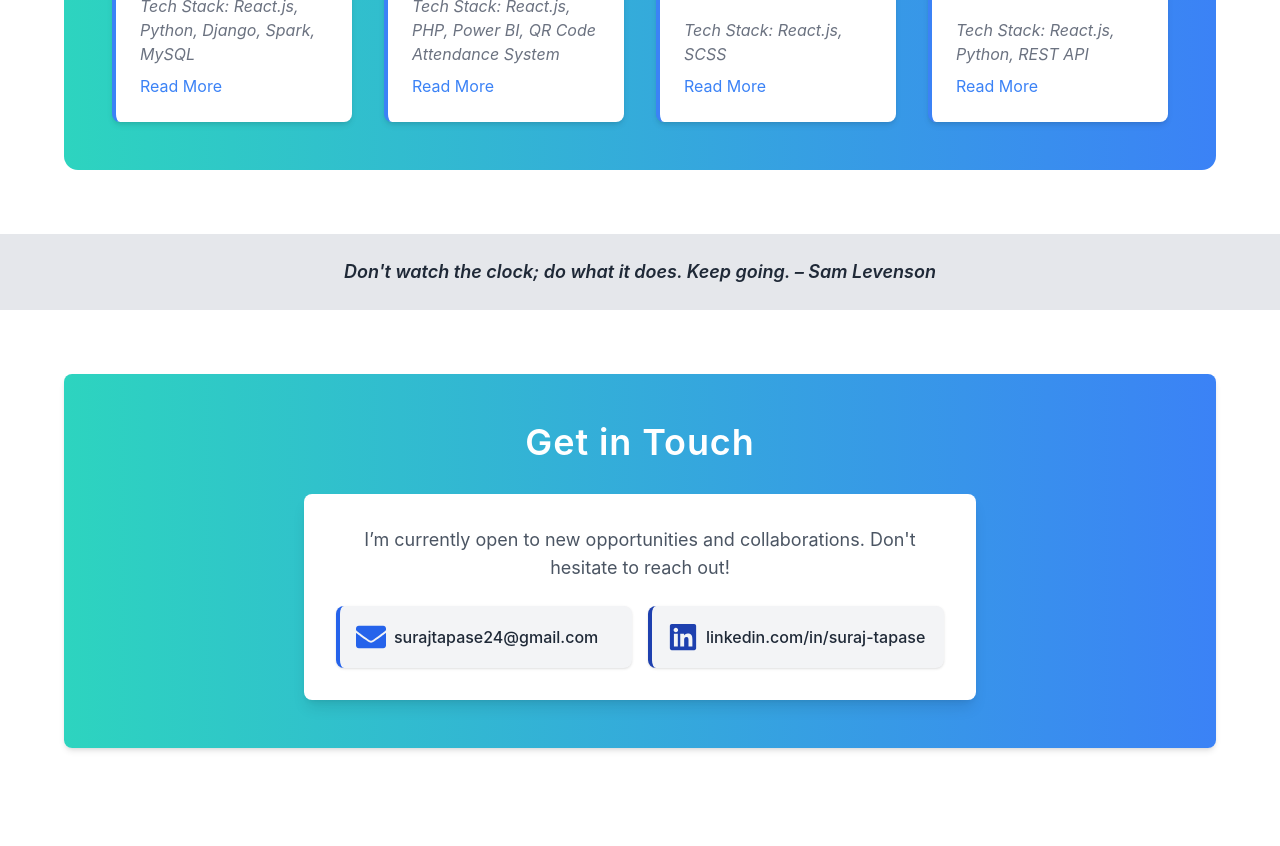
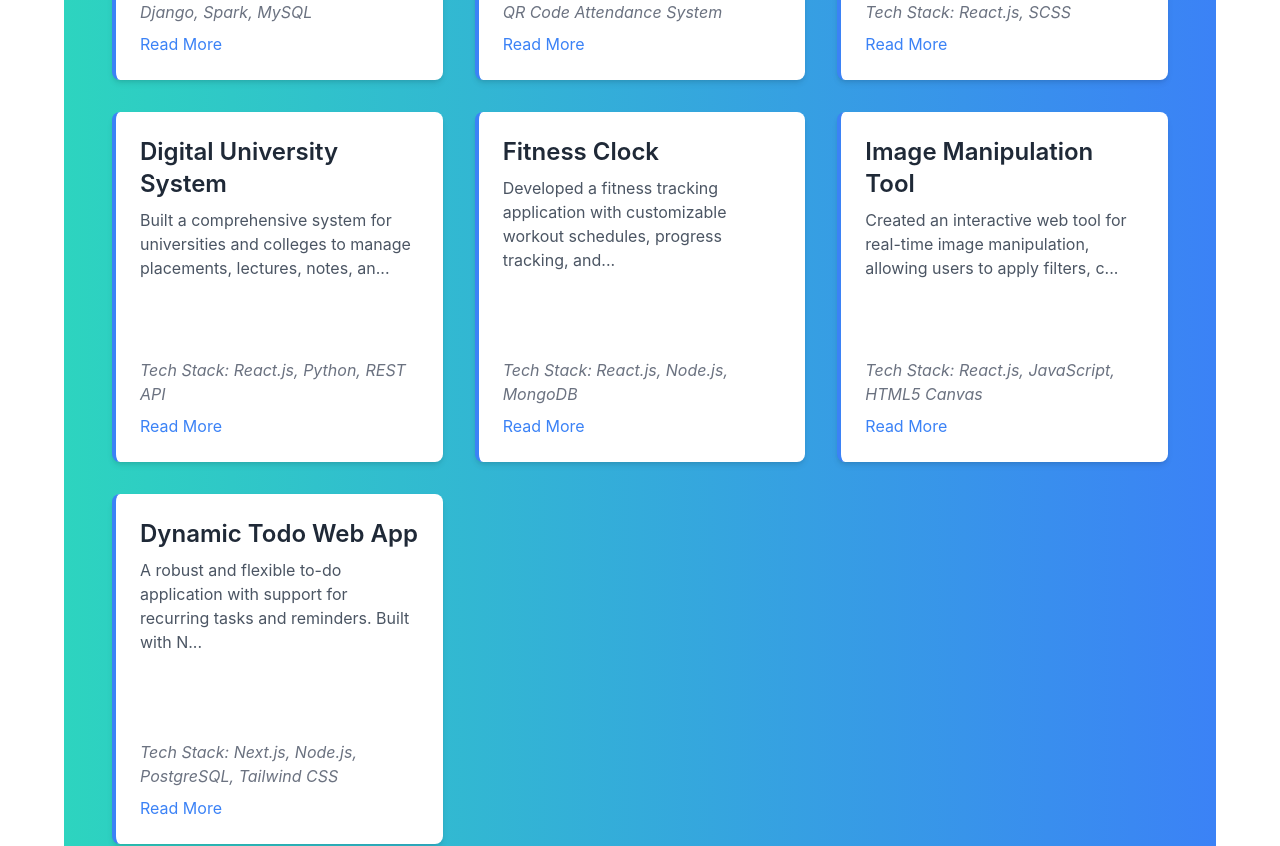
Before and after one commit to surajtapase/suraj-tapase-portfolio, a React (Create React App) app: page / in a window 1280 px wide. Shown: the part 1100-1946 px from the top of the page. Before the commit the page ends 1912 px from the top, so only its background shows below. Built offline with nearby package versions, Linux system fonts and the light colour scheme.

Commit message:
Update Projects

```diff
--- a/src/components/Projects.js
+++ b/src/components/Projects.js
@@ -20,6 +20,21 @@ const projects = [
     title: 'Digital University System',
     description: 'Built a comprehensive system for universities and colleges to manage placements, lectures, notes, and notices. Teachers, TPOs, and admin can efficiently manage tasks through this system, using React, Python with REST APIs for backend operations.',
     techStack: 'React.js, Python, REST API',
+  },
+  {
+    title: 'Fitness Clock',
+    description: 'Developed a fitness tracking application with customizable workout schedules, progress tracking, and health analytics to help users stay fit and motivated.',
+    techStack: 'React.js, Node.js, MongoDB',
+  },
+  {
+    title: 'Image Manipulation Tool',
+    description: 'Created an interactive web tool for real-time image manipulation, allowing users to apply filters, crop, and resize images directly in the browser.',
+    techStack: 'React.js, JavaScript, HTML5 Canvas',
+  },
+  {
+    title: 'Dynamic Todo Web App',
+    description: 'A robust and flexible to-do application with support for recurring tasks and reminders. Built with Next.js and Node.js to ensure a seamless user experience.',
+    techStack: 'Next.js, Node.js, PostgreSQL, Tailwind CSS',
   }
 ];
 
@@ -34,9 +49,9 @@ const Projects = () => {
   };
 
   return (
-    <section id="projects" className="p-6 md:p-12 bg-gradient-to-r from-teal-400 to-blue-500 rounded-[14px]"> {/* Adjusted padding */}
+    <section id="projects" className="p-6 md:p-12 bg-gradient-to-r from-teal-400 to-blue-500 rounded-[14px]">
       <h2 className="text-4xl font-bold mb-8 text-center text-gray-800">Projects</h2>
-      <div className="grid gap-8 sm:grid-cols-1 md:grid-cols-2 lg:grid-cols-4">
+      <div className="grid gap-8 sm:grid-cols-1 md:grid-cols-2 lg:grid-cols-3">
         {projects.map((project, index) => (
           <div
             key={index}
```
